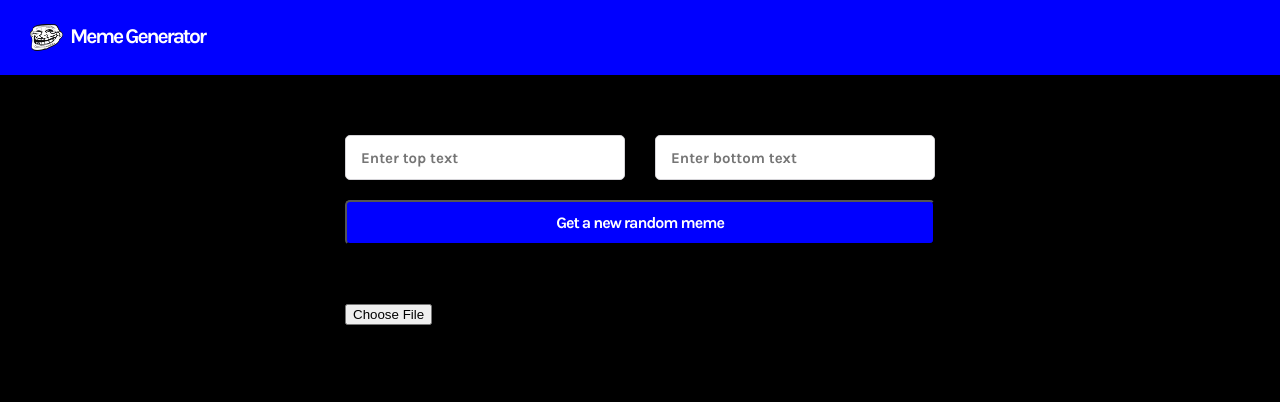
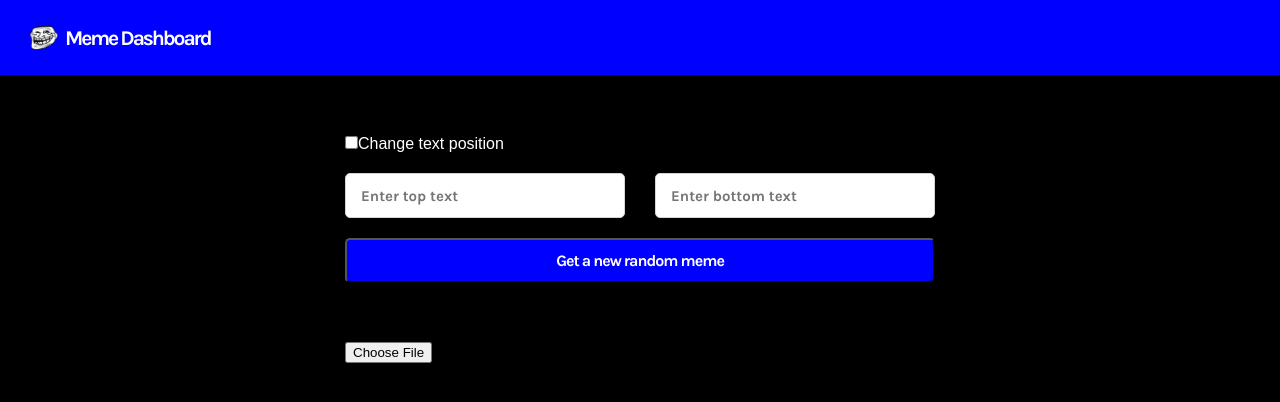
Before and after one commit to jlloyd0430/MemeMaker, a React (Create React App) app: page / in a window 1280 px wide. Shown: the top 402 px of the page. Built offline with nearby package versions, Linux system fonts and the light colour scheme; no server answers.

Commit message:
add text features,

```diff
--- a/src/Form.js
+++ b/src/Form.js
@@ -8,7 +8,7 @@ export default function Form() {
    */ const [meme, setMeme] = React.useState({
     topText: "",
     bottomText: "",
-    randomImage: ""
+    randomImage: "",
   });
 
   React.useEffect(() => {
@@ -19,6 +19,42 @@ export default function Form() {
     }
     getMemesApi();
   }, []);
+
+  function handleChange(event) {
+    const { name, value, checked, type } = event.target;
+    setMeme((prevMeme) => {
+      return {
+        ...prevMeme,
+        [name]: type === "checkbox" ? checked : value,
+      };
+    });
+  }
+
+  function topStyle() {
+    if (meme.changePosition)
+      return {
+        left: meme.topTextX + "%",
+        top: meme.topTextY + "%",
+      };
+    else
+      return {
+        left: "50%",
+        top: "5%",
+      };
+  }
+
+  function botStyle() {
+    if (meme.changePosition)
+      return {
+        left: meme.bottomTextX + "%",
+        top: meme.bottomTextY + "%",
+      };
+    else
+      return {
+        left: "50%",
+        top: "85%",
+      };
+  }
 
   function imghandle(event) {
     let url = "";
@@ -31,7 +67,7 @@ export default function Form() {
       setImageState(true);
       setMeme({
         ...meme,
-        randomImage: url
+        randomImage: url,
       });
     }
   }
@@ -42,22 +78,87 @@ export default function Form() {
     setImageState(true);
     setMeme({
       ...meme,
-      randomImage: imgUrl
+      randomImage: imgUrl,
     });
   }
 
-  function handleChange(event) {
-    const { name, value } = event.target;
-    setMeme({
-      ...meme,
-      [name]: value
-    });
-  }
+  // function handleChange(event) {
+  //   const { name, value } = event.target;
+  //   setMeme({
+  //     ...meme,
+  //     [name]: value
+  //   });
+  // }
 
   return (
     <div>
       <div className="form-class">
-        <div className="form">
+        <div
+          className="form"
+          style={
+            meme.changePosition
+              ? { gridTemplate: "40px 20px 5px 20px 5px 20px 40px/ 1fr 1fr" }
+              : { gridTemplate: "40px 20px 40px/ 1fr 1fr" }
+          }
+        >
+          <div className="form--checkbox">
+            <input
+              type="checkbox"
+              id="position"
+              name="changePosition"
+              checked={meme.changePosition}
+              onChange={handleChange}
+            />
+            <label htmlFor="position">Change text position</label>
+          </div>
+          {meme.changePosition && <span>Top text X: {meme.topTextX}</span>}
+          {meme.changePosition && <span>Top text Y: {meme.topTextY}</span>}
+          {meme.changePosition && (
+            <input
+              type="range"
+              min="1"
+              max="100"
+              name="topTextX"
+              value={meme.topTextX}
+              onChange={handleChange}
+            />
+          )}
+          {meme.changePosition && (
+            <input
+              type="range"
+              min="1"
+              max="100"
+              name="topTextY"
+              value={meme.topTextY}
+              onChange={handleChange}
+            />
+          )}
+          {meme.changePosition && (
+            <span>Bottom text X: {meme.bottomTextX}</span>
+          )}
+          {meme.changePosition && (
+            <span>Bottom text Y: {meme.bottomTextY}</span>
+          )}
+          {meme.changePosition && (
+            <input
+              type="range"
+              min="1"
+              max="100"
+              name="bottomTextX"
+              value={meme.bottomTextX}
+              onChange={handleChange}
+            />
+          )}
+          {meme.changePosition && (
+            <input
+              type="range"
+              min="1"
+              max="100"
+              name="bottomTextY"
+              value={meme.bottomTextY}
+              onChange={handleChange}
+            />
+          )}
           <div className="input-container">
             <input
               type="text"
@@ -88,10 +189,20 @@ export default function Form() {
           />
         </div>
       </div>
-      <div className="meme" style={{ display: imgState ? "block" : "none" }}>
+      {/* <div className="meme" style={{ display: imgState ? "block" : "none" }}>
         <img src={meme.randomImage} className="meme--img" alt="meme" />
         <h2 className="meme--text top">{meme.topText}</h2>
         <h2 className="meme--text bottom">{meme.bottomText}</h2>
+      </div> */}
+
+      <div className="meme" style={{ display: imgState ? "block" : "none" }}>
+        <img src={meme.randomImage} alt="memeImg" className="meme--image" />
+        <h2 className="meme--text" style={topStyle()}>
+          {meme.topText}
+        </h2>
+        <h2 className="meme--text" style={botStyle()}>
+          {meme.bottomText}
+        </h2>
       </div>
     </div>
   );
--- a/src/Header.js
+++ b/src/Header.js
@@ -5,8 +5,8 @@ export default function Header() {
   return (
     <header>
       <div className="logo-title">
-        <img src={logo} alt="meme" />
-        <h2 className="title">Meme Generator</h2>
+        <img src={logo} alt="meme" class="logo" />
+        <h2 className="title">Meme Dashboard</h2>
       </div>
     </header>
   );
--- a/src/styles.css
+++ b/src/styles.css
@@ -8,6 +8,11 @@
   font-family: sans-serif;
   height: 150vh;
   background-color: #000;
+}
+
+.logo {
+  width: 28px;
+    height: 24px;
 }
 
 .file {
@@ -22,8 +27,8 @@ header {
   padding: 25px 30px;
 }
 img {
-  width: 33px;
-  height: 27px;
+  width: 100%;
+  height: auto;
   margin-right: 7px;
   color: black;
 }
@@ -90,7 +95,7 @@ img {
 
 .meme {
 
-  max-width: 80%;
+  max-width: 65%;
   margin: 45px auto;
   /* width: 590px; */
   margin-top: 40px;
@@ -144,10 +149,10 @@ img {
 }
 
 @media (max-width: 600px) {
-  img {
+  /* img {
     width: 28px;
     height: 24px;
-  }
+  } */
 
   .title {
     font-size: 18px;
@@ -167,14 +172,15 @@ img {
     gap: 40px;
   }
 
+    .meme--img {
+      width: 100%;
+      height: 320px;
+      margin: 0;
+    }
+
   @media (max-width: 400px) {
     header {
       padding: 10px;
-    }
-    img {
-      width: 27px;
-      height: 24px;
-      margin-right: 4px;
     }
 
     .title {
@@ -192,8 +198,19 @@ img {
       gap: 10px;
     }
     .meme {
-      width: 370px;
+        max-width: 65%;
+          margin: 45px auto;
+          /* width: 590px; */
+          margin-top: 40px;
+          position: relative;
+          /*   display: none;
+         */
     }
+        .meme--img {
+          width: 100%;
+          height: 320px;
+          margin: 0;
+        }
 
     .form {
       gap: 30px;
```
